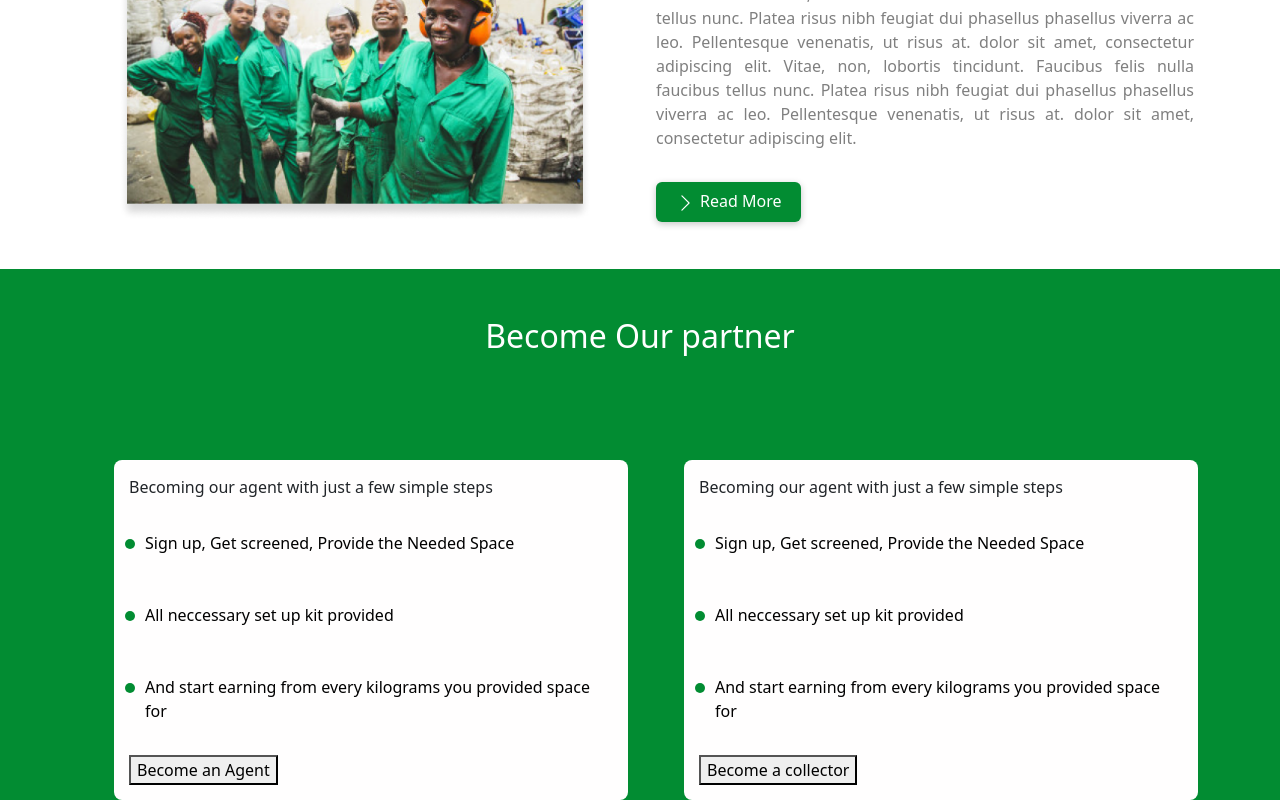
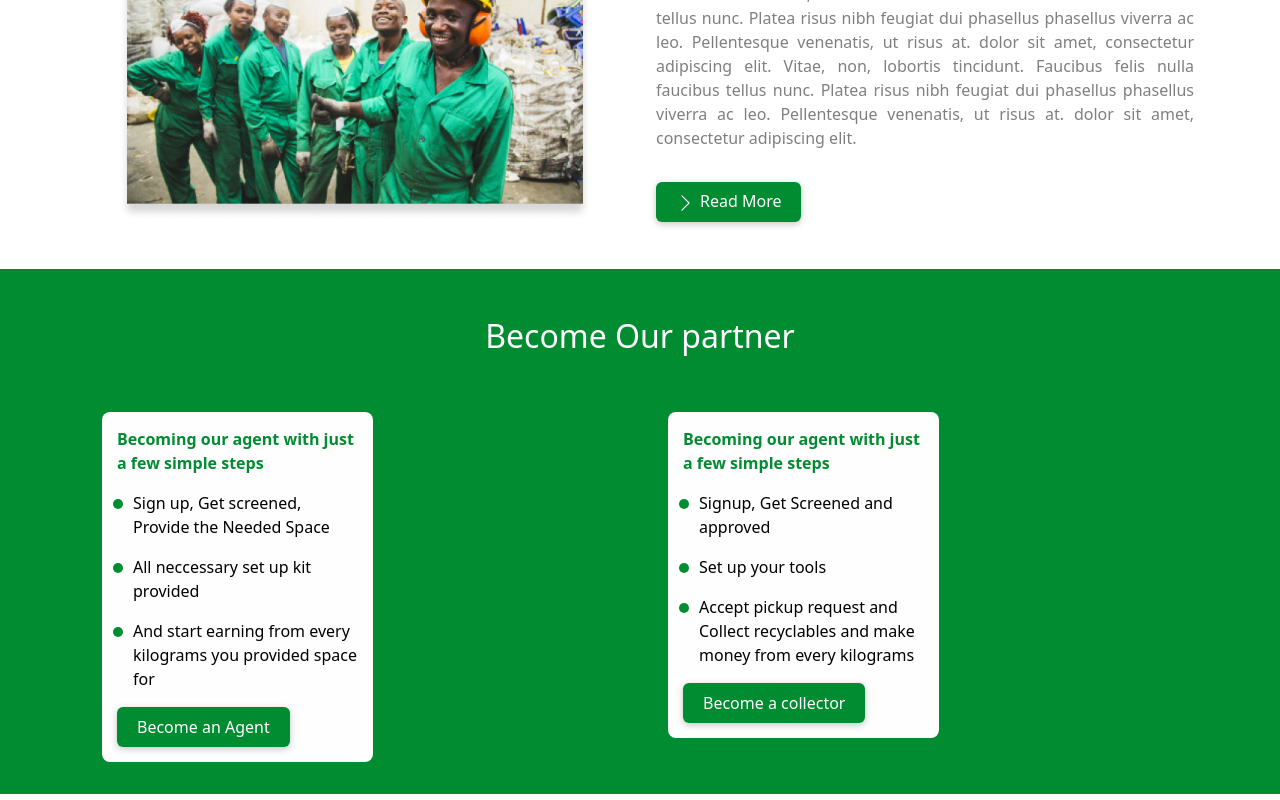
Before and after one commit to walexy026/WasteXpert, a React (Create React App) app: page / in a window 1280 px wide. Shown: the part 948-1748 px from the top of the page. Built offline with nearby package versions, Linux system fonts and the light colour scheme.

Commit message:
become partner header2

```diff
--- a/src/Components/BecomePartner/BecomePartner.css
+++ b/src/Components/BecomePartner/BecomePartner.css
@@ -1,21 +1,36 @@
 .BecomePartner {
   background-color: #028c32;
+  padding: 1rem;
 }
 .BecomePartner .bPH2 {
   color: #ffffff;
-  padding: 3rem;
+  padding: 1rem;
 }
 .BecomePartner .beText {
-  margin-top: 3rem;
+  margin-top: 2rem;
   background: #fffefe;
   border-radius: 8px;
   max-height: 430px;
   padding: 15px;
-  max-width: 540px;
-  margin-left: 2rem;
+  max-width: 500px;
+  margin-left: 1rem;
+}
+.BecomePartner .beText2 {
+  margin-top: 2rem;
+  background: #fffefe;
+  border-radius: 8px;
+  max-height: 430px;
+  padding: 15px;
+  max-width: 500px;
+  margin-left: 1rem;
+}
+.BecomePartner .BpP1 {
+  color: #028C32;
+  font-weight: 700;
 }
 .BecomePartner .Greendot {
-  padding: 1rem;
+  font-weight: 500;
+  padding-left: 1rem;
   color: #000000;
 }
 .BecomePartner .Greendot::before {
--- a/src/Components/BecomePartner/BecomePartner.jsx
+++ b/src/Components/BecomePartner/BecomePartner.jsx
@@ -10,8 +10,8 @@ const BecomePartner = () => {
         <h2 className="bPH2 text-center">Become Our partner</h2>
         <Row>
           <Col>
-            <div className="beText">
-              <p>Becoming our agent with just a few simple steps </p>
+            <div className="beText col-md-6">
+              <p className="BpP1">Becoming our agent with just a few simple steps </p>
 
               <p className="Greendot">  Sign up, Get screened, Provide the Needed Space </p>
 
@@ -20,20 +20,40 @@ const BecomePartner = () => {
               <p className="Greendot"> And start earning from every kilograms you provided space for </p>
 
 
-              <Button desc='Become an Agent'/>
+              <Button desc='Become an Agent' style={{
+                    backgroundColor: " #028C32",
+                    boxShadow: "0px 2px 7px rgba(0, 0, 0, 0.23)",
+                    borderRadius: "6px",
+                    color: "#ffffff",
+                    border: "none",
+                    height: "2.5rem",
+                    padding: "3px 20px",
+                    marginRight:'1rem'
+
+                  }}/>
             </div>
           </Col>
           <Col>
-          <div className="beText ">
-              <p>Becoming our agent with just a few simple steps </p>
+          <div className="beText2 col-md-6">
+              <p className="BpP1">Becoming our agent with just a few simple steps </p>
 
-              <p className="Greendot">  Sign up, Get screened, Provide the Needed Space </p>
+              <p className="Greendot">  Signup, Get Screened and approved </p>
 
-              <p className="Greendot"> All neccessary set up kit provided </p>
+              <p className="Greendot"> Set up your tools  </p>
 
-              <p className="Greendot"> And start earning from every kilograms you provided space for </p>
+              <p className="Greendot">Accept pickup request and Collect recyclables and make money from every kilograms</p>
 
-              <Button desc='Become a collector'/>
+              <Button desc='Become a collector' style={{
+                    backgroundColor: " #028C32",
+                    boxShadow: "0px 2px 7px rgba(0, 0, 0, 0.23)",
+                    borderRadius: "6px",
+                    color: "#ffffff",
+                    border: "none",
+                    height: "2.5rem",
+                    padding: "3px 20px",
+                    marginRight:'1rem'
+
+                  }}/>
               </div>
 
           </Col>
--- a/src/Components/BecomePartner/BecomePartner.scss
+++ b/src/Components/BecomePartner/BecomePartner.scss
@@ -1,21 +1,44 @@
 .BecomePartner {
   background-color: #028c32;
+  padding: 1rem;
   .bPH2 {
     color: #ffffff;
-    padding: 3rem;
+    padding: 1rem;
   }
   .beText {
-    margin-top: 3rem;
+    margin-top: 2rem;
     background: #fffefe;
     border-radius: 8px;
     max-height: 430px;
     padding: 15px;
-    max-width: 540px;
-    margin-left:2rem;
-    // line-height: 50px;
+    max-width: 500px;
+    margin-left:1rem;
+
+  }
+//   .beText::after{
+//     content: '';
+//     height: 213px;
+//     width: 2px;
+//     position: absolute;
+//     background-color: #ffffff;
+//     transform: translate(568px, -213px);
+//   }
+  .beText2{
+    margin-top: 2rem;
+    background: #fffefe;
+    border-radius: 8px;
+    max-height: 430px;
+    padding: 15px;
+    max-width: 500px;
+    margin-left:1rem;
+  }
+  .BpP1{
+    color: #028C32;
+    font-weight: 700;
   }
   .Greendot{
-    padding: 1rem;
+    font-weight: 500;
+    padding-left: 1rem;
     color: #000000;
   }
   .Greendot::before {
@@ -28,3 +51,9 @@
     transform: translate(-20px, 8px);
   }
 }
+
+
+
+@media only screen and (max-width:768px) {
+
+}
```
Also changed, not shown: 1 other file (tests, documents, lock files or other folders).
